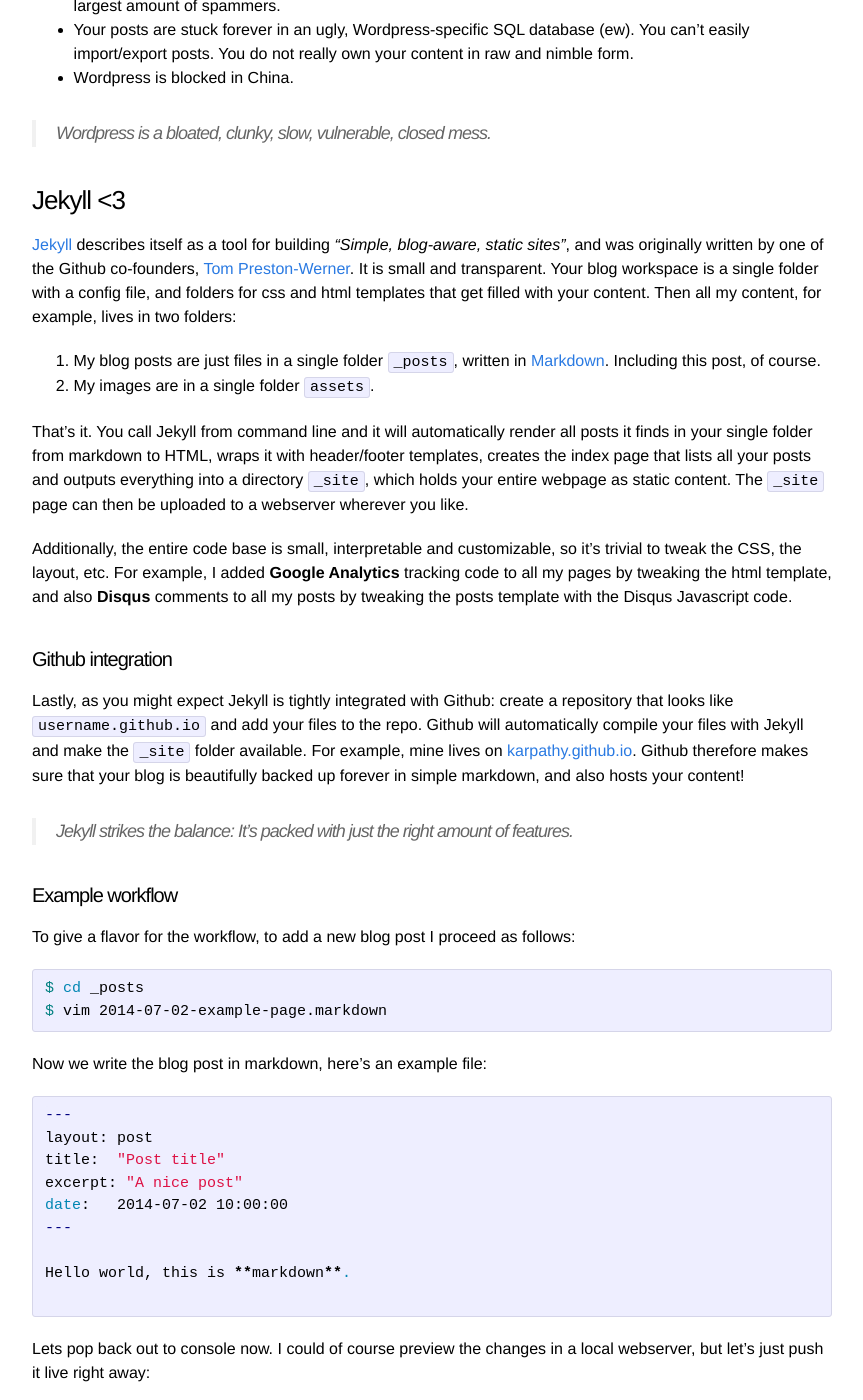
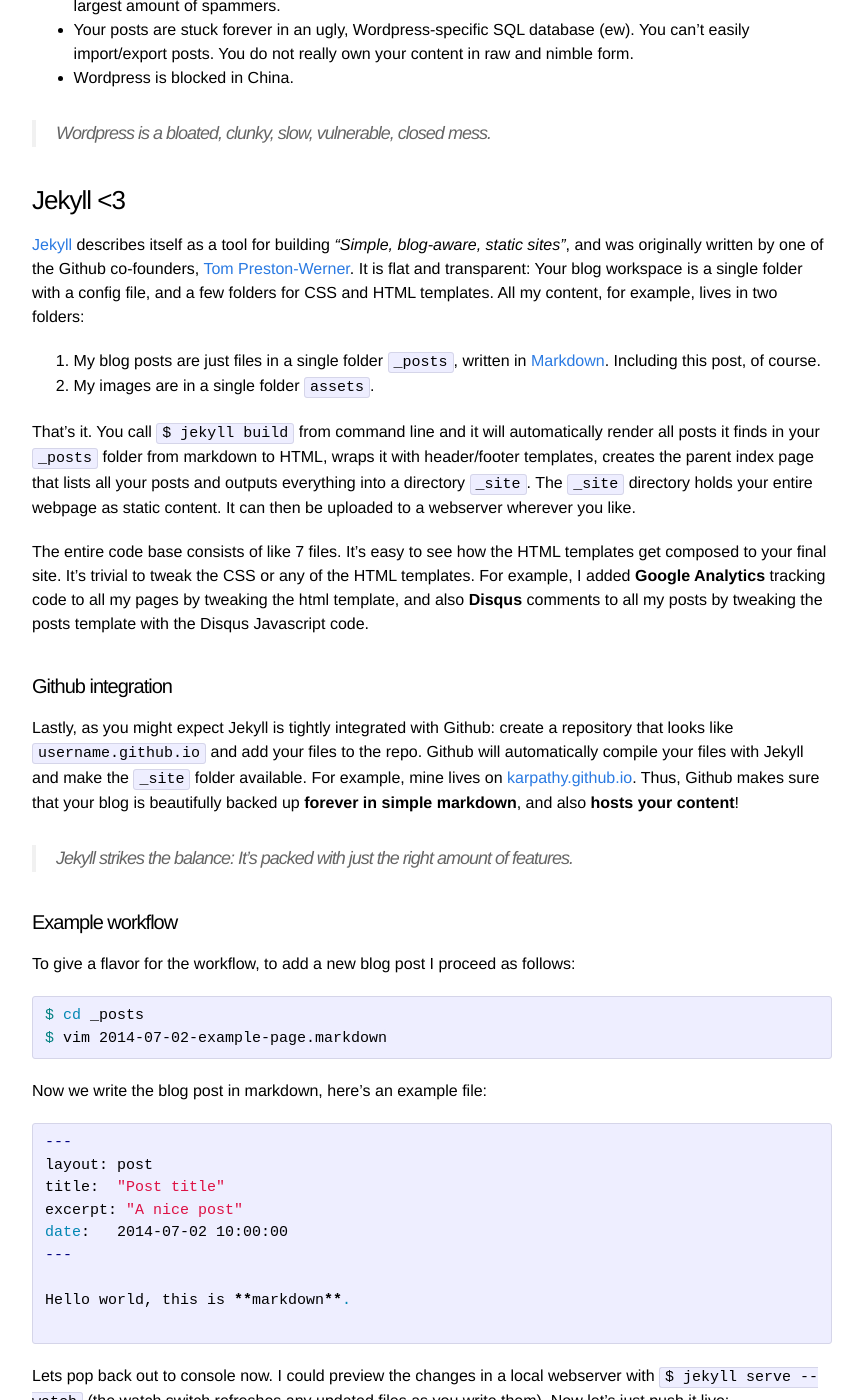
Before and after one commit to karpathy/karpathy.github.io, a Jekyll site: the page built from _posts/2014-07-01-switching-to-jekyll.markdown, in a window 1280 px wide and 1400 px high, scrolled down 548 px. Shown: the whole window, without its empty margins (208-1071 px from the left). Built offline with Jekyll 4.4.1, drawn with Linux system fonts in a browser that asks for light colours; Markdown is read by kramdown in place of the engine named in the settings; comment, search, counter and statistics services are not loaded; some of the changed text lies outside the part shown.

Commit message:
tweaking jekyll post

````diff
--- a/_posts/2014-07-01-switching-to-jekyll.markdown
+++ b/_posts/2014-07-01-switching-to-jekyll.markdown
@@ -22,17 +22,18 @@
 
 ### Jekyll <3
 
-[Jekyll](http://jekyllrb.com/) describes itself as a tool for building *"Simple, blog-aware, static sites"*, and was originally written by one of the Github co-founders, [Tom Preston-Werner](http://tom.preston-werner.com/). It is small and transparent. Your blog workspace is a single folder with a config file, and folders for css and html templates that get filled with your content. Then all my content, for example, lives in two folders:
+[Jekyll](http://jekyllrb.com/) describes itself as a tool for building *"Simple, blog-aware, static sites"*, and was originally written by one of the Github co-founders, [Tom Preston-Werner](http://tom.preston-werner.com/). It is flat and transparent: Your blog workspace is a single folder with a config file, and a few folders for CSS and HTML templates. All my content, for example, lives in two folders:
 
 1. My blog posts are just files in a single folder `_posts`, written in [Markdown](https://github.com/adam-p/markdown-here/wiki/Markdown-Cheatsheet). Including this post, of course.
 2. My images are in a single folder `assets`.
 
-That's it. You call Jekyll from command line and it will automatically render all posts it finds in your single folder from markdown to HTML, wraps it with header/footer templates, creates the index page that lists all your posts and outputs everything into a directory `_site`, which holds your entire webpage as static content. The `_site` page can then be uploaded to a webserver wherever you like.
+That's it. You call `$ jekyll build` from command line and it will automatically render all posts it finds in your `_posts` folder from markdown to HTML, wraps it with header/footer templates, creates the parent index page that lists all your posts and outputs everything into a directory `_site`. The `_site` directory holds your entire webpage as static content. It can then be uploaded to a webserver wherever you like.
 
-Additionally, the entire code base is small, interpretable and customizable, so it's trivial to tweak the CSS, the layout, etc. For example, I added **Google Analytics** tracking code to all my pages by tweaking the html template, and also **Disqus** comments to all my posts by tweaking the posts template with the Disqus Javascript code.
+The entire code base consists of like 7 files. It's easy to see how the HTML templates get composed to your final site. It's trivial to tweak the CSS or any of the HTML templates. For example, I added **Google Analytics** tracking code to all my pages by tweaking the html template, and also **Disqus** comments to all my posts by tweaking the posts template with the Disqus Javascript code.
 
 #### Github integration
-Lastly, as you might expect Jekyll is tightly integrated with Github: create a repository that looks like `username.github.io` and add your files to the repo. Github will automatically compile your files with Jekyll and make the `_site` folder available. For example, mine lives on [karpathy.github.io](http://karpathy.github.io/). Github therefore makes sure that your blog is beautifully backed up forever in simple markdown, and also hosts your content!
+
+Lastly, as you might expect Jekyll is tightly integrated with Github: create a repository that looks like `username.github.io` and add your files to the repo. Github will automatically compile your files with Jekyll and make the `_site` folder available. For example, mine lives on [karpathy.github.io](http://karpathy.github.io/). Thus, Github makes sure that your blog is beautifully backed up **forever in simple markdown**, and also **hosts your content**!
 
 > Jekyll strikes the balance: It's packed with just the right amount of features.
 
@@ -58,7 +59,7 @@
 
 ```
 
-Lets pop back out to console now. I could of course preview the changes in a local webserver, but let's just push it live right away:
+Lets pop back out to console now. I could preview the changes in a local webserver with `$ jekyll serve --watch` (the watch switch refreshes any updated files as you write them). Now let's just push it live:
 
 ```bash
 $ cd ..
````
Also changed, not shown: other parts of _posts/2014-07-01-switching-to-jekyll.markdown (+1 -1 lines).
